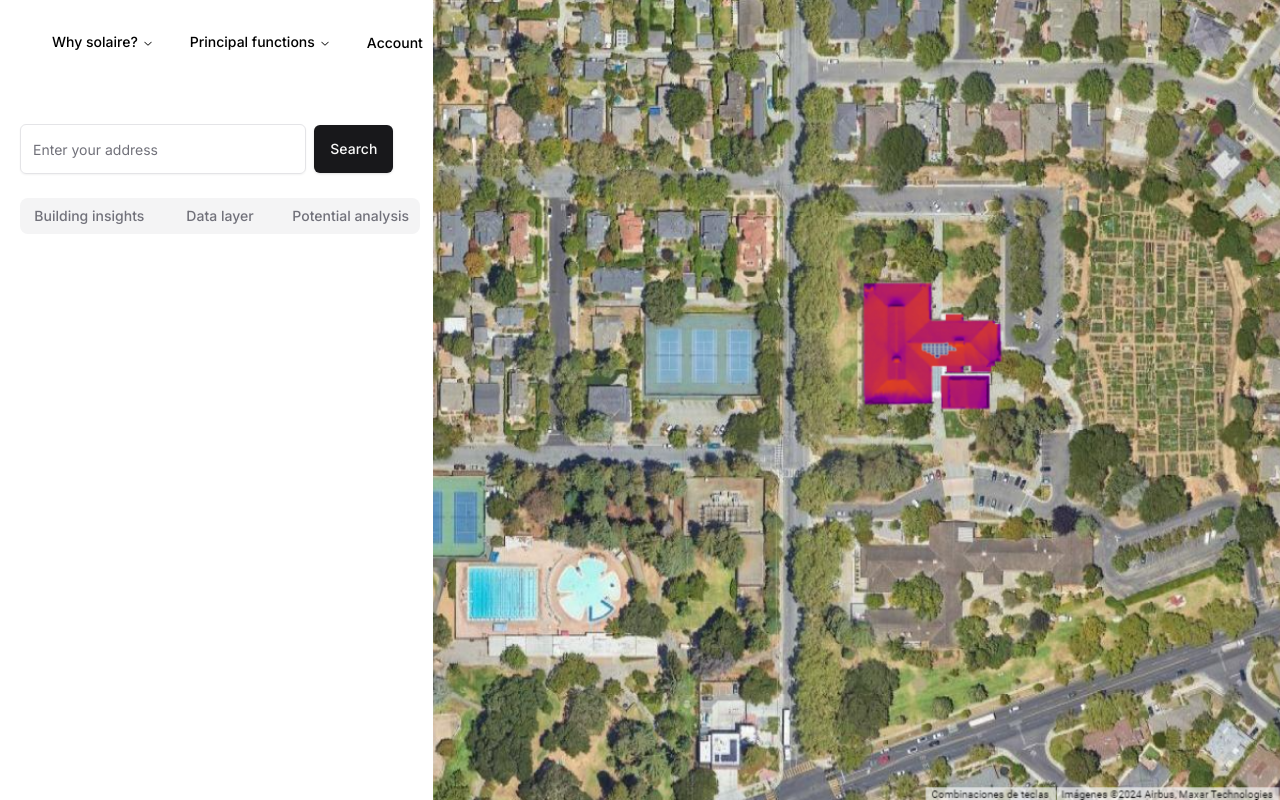
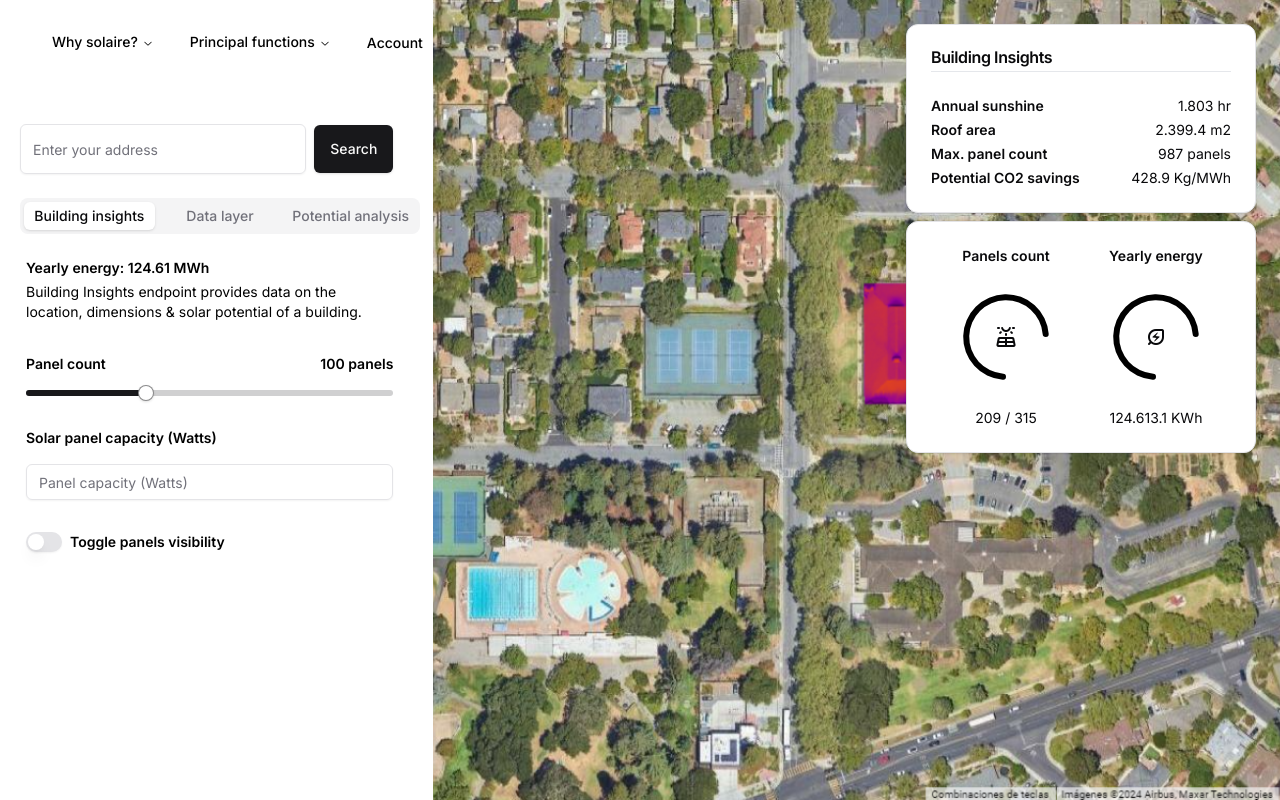
Before and after one commit to tomasferrerasdev/solaire, a Next.js app: page / in a window 1280 px wide. Built offline with nearby package versions, Linux system fonts and the light colour scheme.

Commit message:
feat: add default tab value

```diff
--- a/src/components/custom/CustomTabs/CustomTabs.tsx
+++ b/src/components/custom/CustomTabs/CustomTabs.tsx
@@ -5,7 +5,7 @@ import { PotentialAnalysis } from "./PotentialAnalysis/PotentialAnalysis";
 
 export const CustomTabs = () => {
   return (
-    <Tabs defaultValue="account">
+    <Tabs defaultValue="insights">
       <TabsList className="grid grid-cols-3 text-sm w-[400px] mb-6">
         <TabsTrigger value="insights">Building insights</TabsTrigger>
         <TabsTrigger value="data-layer">Data layer</TabsTrigger>
```
